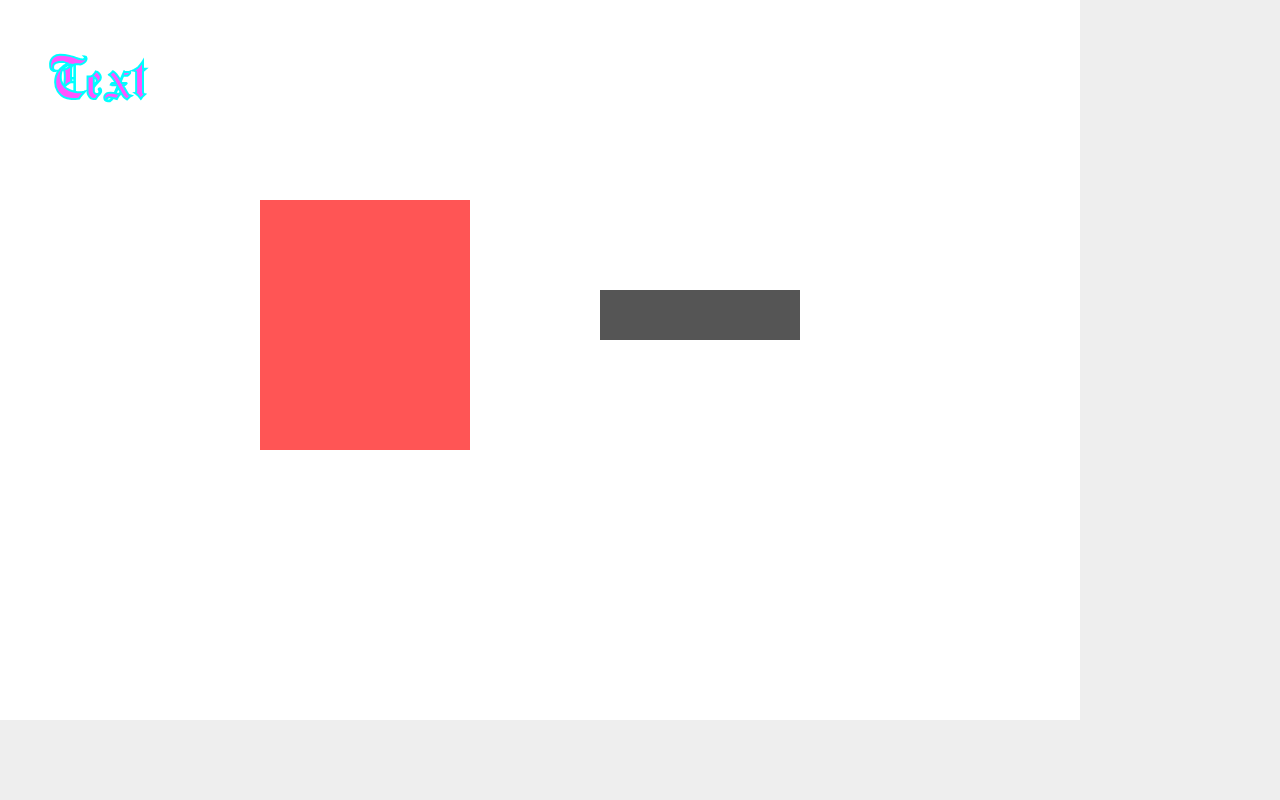
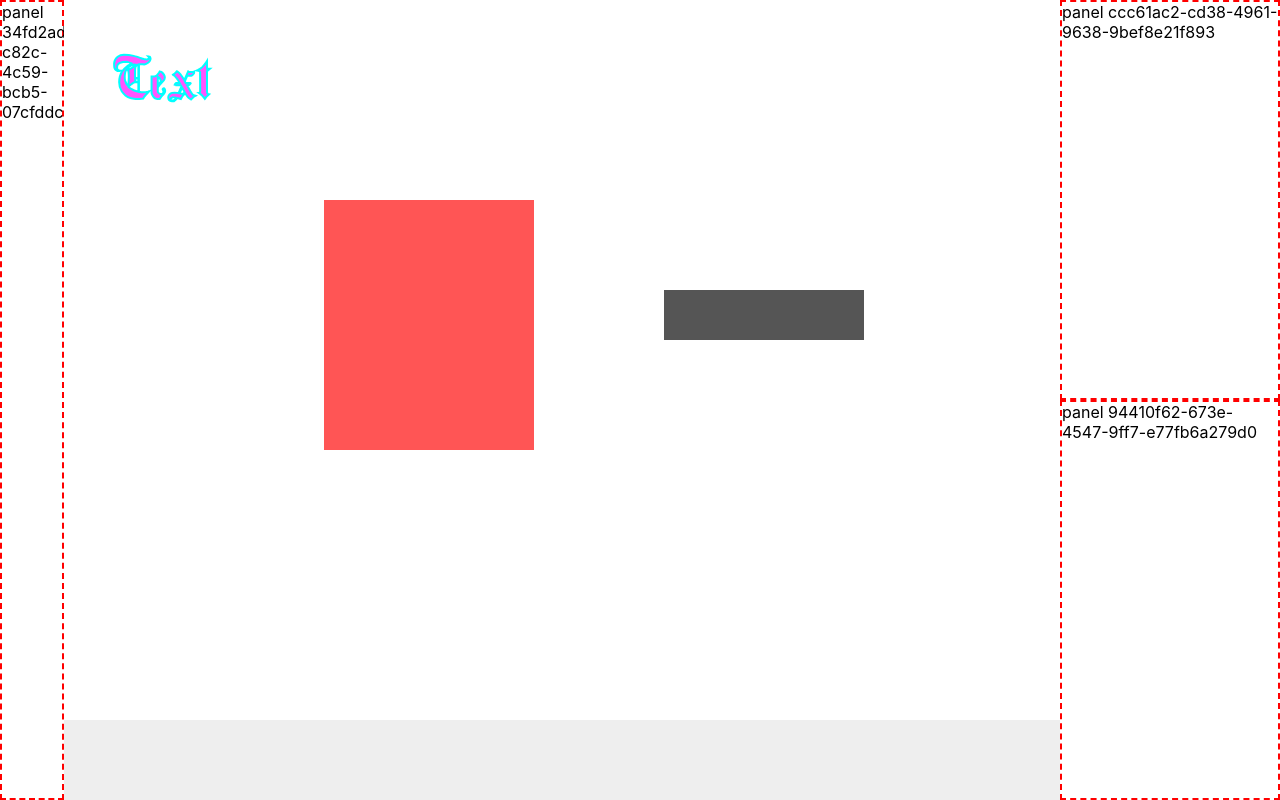
Before and after one commit to eoussama/eo-textdraw-editor, a Next.js app: page / in a window 1280 px wide. Built offline with nearby package versions, Linux system fonts and the light colour scheme.

Commit message:
📠 Panel components, #68

```diff
--- a/components/editor/Editor.module.scss
+++ b/components/editor/Editor.module.scss
@@ -11,14 +11,47 @@
     display: flex;
     flex-direction: row;
 
+    .left {
+      width: 100%;
+      max-width: 60px;
+
+      border: 2px dashed red;
+    }
+
+    .right {
+      display: flex;
+      flex-direction: column;
+
+      width: 100%;
+      max-width: 220px;
+
+      .top {
+        flex: 1;
+        border: 2px dashed red;
+      }
+
+      .bottom {
+        flex: 1;
+        border: 2px dashed red;
+      }
+    }
+
     .center {
+      overflow: auto;
+      position: relative;
+
       flex: 1;
-
       display: flex;
       flex-direction: column;
 
       .content {
-        flex: 1;
+        position: absolute;
+        left: 0;
+        top: 0;
+
+        width: 100%;
+        height: 100%;
+
         background-color: #eeeeee;
       }
     }
--- a/components/editor/Editor.tsx
+++ b/components/editor/Editor.tsx
@@ -1,6 +1,10 @@
 import styles from './Editor.module.scss';
+
 import BoardComponent from '../board/Board';
+import PanelComponent from '../panel/Panel';
+
 import { useBoardStore } from '../../core/store/board';
+import { PanelId } from '../../core/utils/enums/panelId.enum';
 
 
 export default function EditorComponent() {
@@ -11,7 +15,9 @@ export default function EditorComponent() {
       <div className={styles['head']}></div>
 
       <div className={styles['main']}>
-        <div className={styles['left']}></div>
+        <div className={styles['left']}>
+          <PanelComponent id={PanelId.Left} />
+        </div>
 
         <div className={styles['center']}>
           <div className={styles['meta']}></div>
@@ -20,7 +26,14 @@ export default function EditorComponent() {
           </div>
         </div>
 
-        <div className={styles['right']}></div>
+        <div className={styles['right']}>
+          <div className={styles['top']}>
+            <PanelComponent id={PanelId.RightTop} />
+          </div>
+          <div className={styles['bottom']}>
+            <PanelComponent id={PanelId.RightBottom} />
+          </div>
+        </div>
       </div>
     </div>
   )
--- /dev/null
+++ b/components/panel/Panel.tsx
@@ -0,0 +1,14 @@
+import { TPanelProps } from '../../core/utils/types/props/panelProps.type';
+
+
+/**
+ * @description
+ * The panel component
+ */
+export default function PanelComponent(props: TPanelProps) {
+  const { id } = props;
+
+  return <>
+    panel {id}
+  </>
+}
--- /dev/null
+++ b/core/utils/enums/panelId.enum.ts
@@ -0,0 +1,9 @@
+/**
+ * @description
+ * Main panel IDs
+ */
+export enum PanelId {
+  Left = '34fd2ad5-c82c-4c59-bcb5-07cfddc4eafd',
+  RightTop = 'ccc61ac2-cd38-4961-9638-9bef8e21f893',
+  RightBottom = '94410f62-673e-4547-9ff7-e77fb6a279d0'
+}
```
Also changed, not shown: core/utils/models/panel.ts (added, +51 -0 lines), core/utils/types/props/panelProps.type.ts (added, +15 -0 lines).
